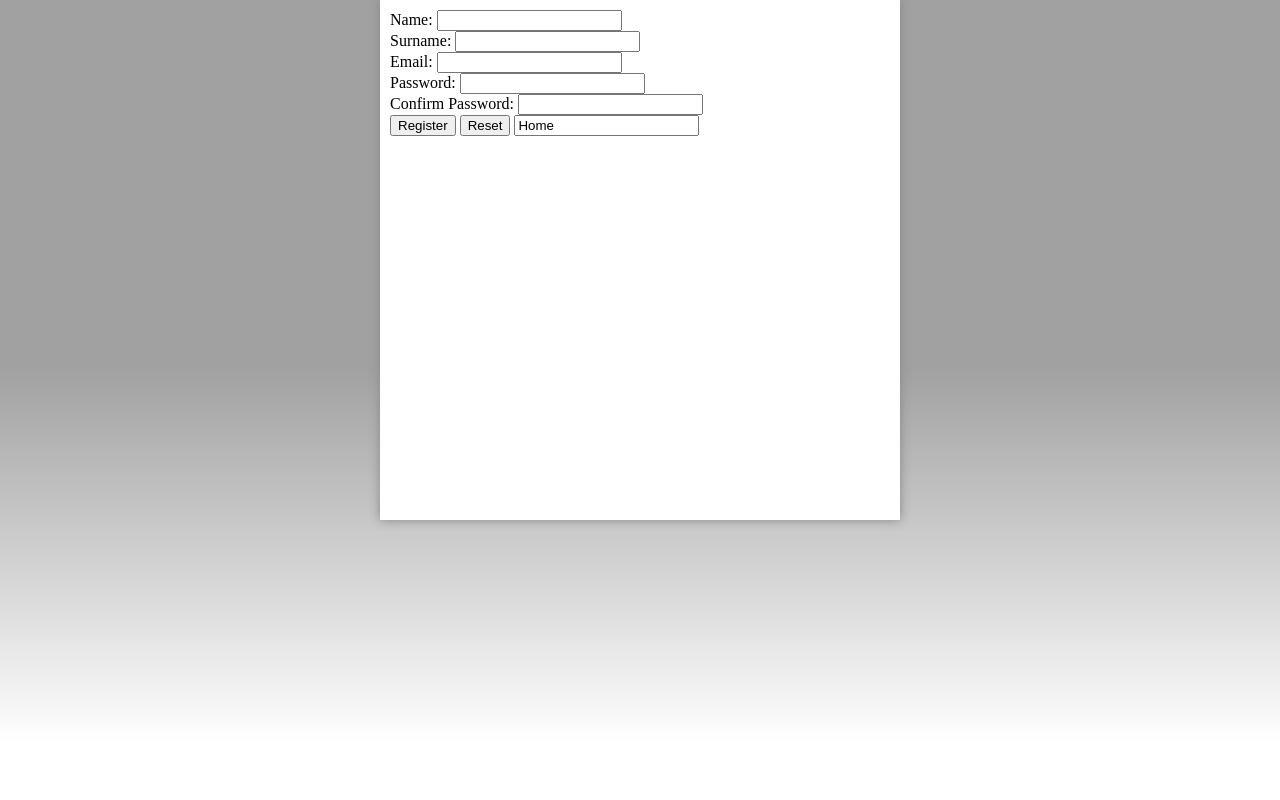
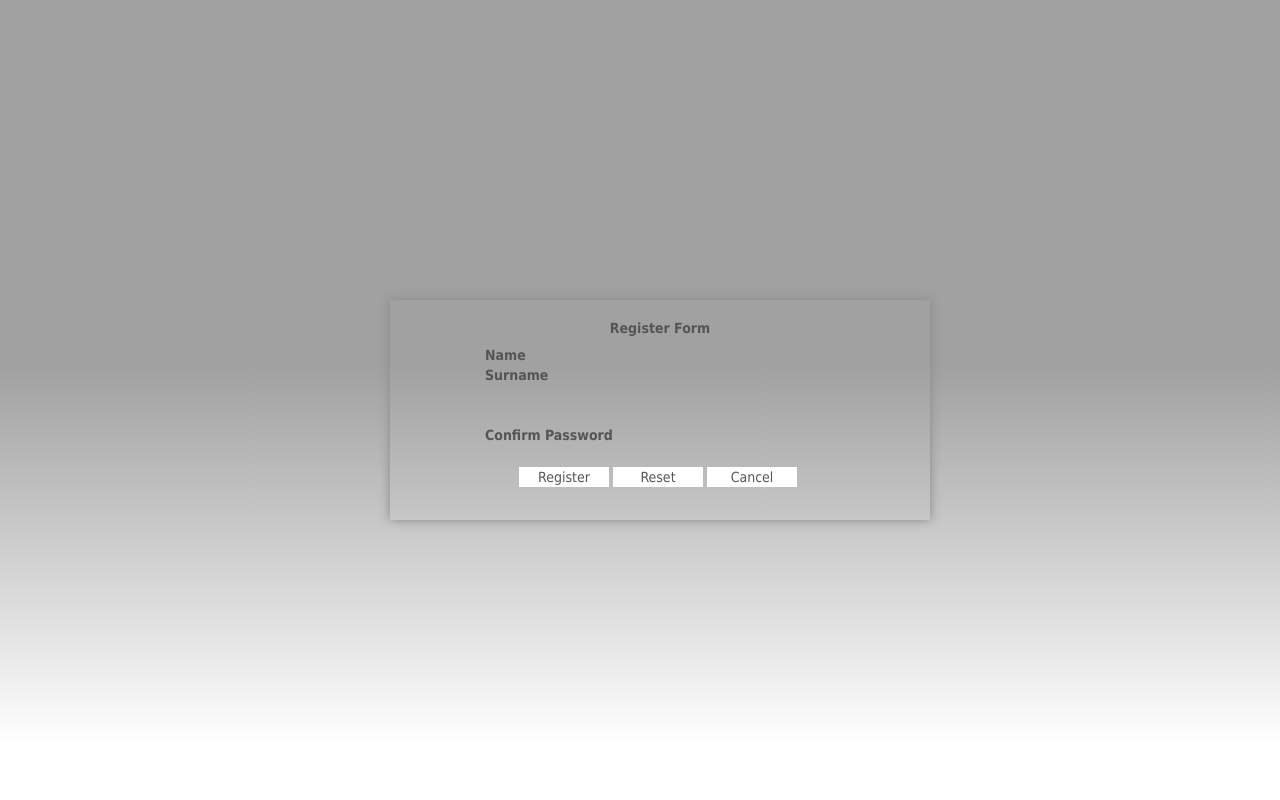
Before and after one commit to superizer/hawkeye, a Python web app: template hawkeye/templates/accounts/register.mako in a window 1280 px wide. Run offline with Mako, Linux system fonts and the light colour scheme; the template is opened without the code that fills it, so the values that code supplies are empty.

Commit message:
edit css register form and account validate

```diff
--- a/hawkeye/public/theme/style/core.css
+++ b/hawkeye/public/theme/style/core.css
@@ -9,6 +9,8 @@ html,body {
 	background-image: -ms-linear-gradient(bottom, #FFFFFF 7%, #A1A1A1 54%);
 	background-image: -webkit-gradient(linear, left bottom, left top, color-stop(0.07, #FFFFFF
 		), color-stop(0.54, #A1A1A1) );
+	-webkit-font-smoothing: antialiased;
+
 }
 
 #wrapper {
@@ -53,10 +55,9 @@ html,body {
 	width: 100%;
 	padding: 2px;
 	height: 16px;
-	font: bold 14px Tahoma, Geneva, sans-serif;
+	font: bold 12px Tahoma, Geneva, sans-serif;
 	text-align: center;
 	color: red;
-	margin-top: px;
 }
 
 #login-form {
@@ -121,21 +122,37 @@ html,body {
 /* --- register form --- */
 #register-box {
 	width: 500px;
-	height: 500px;
-	background-color: #fff;
-	margin-left: auto;
-	margin-right: auto;
-	padding: 10px;
+	height: 180px;
+	padding: 20px;
+
+	position: fixed;
+	left: 50%;
+	top: 50%;
+	margin-top: -100px;
+	margin-left: -250px;
+
 	-webkit-box-shadow: 0px 0px 10px #888;
 	box-shadow: 0px 0px 10px #888;
 	-webkit-box-shadow: 0px 0px 10px #888;
 	-webkit-box-shadow: 0px 0px 10px #888;
 }
 
-#login-form-name {
+#register-form-inform{
+	color: #555;
+	text-align: center;
+	font: bold 14px Tahoma, Geneva, sans-serif;
+	margin-bottom:10px;
+}
+
+#register-form {
+	width: 352px;
+	margin: 0px auto;
+}
+
+#register-form-name {
 	float: left;
 	display: inline;
-	width: 80px;
+	width: 150px;
 	height: 16px;
 	padding: 1px;
 	text-align: left;
@@ -145,12 +162,52 @@ html,body {
 	color: #555555;
 }
 
-#login-form-field {
+#register-form-field {
 	float: left;
 	margin-bottom: 2px;
 	display: inline;
 	width: 200px;
 	height: 18px;
+}
+
+.form-register {
+	width: 195px;
+	height: 14px;
+	border: 1px solid #ffffff;
+	background-color: #ffffff;
+	font: 14px Tahoma, Geneva, sans-serif;
+}
+
+#register-message {
+	clear:left;
+	width: 100%;
+	height : 12px;
+	padding: 2px;
+	margin-top: 5px;
+	margin-bottom: 5px;
+	font: bold 12px Tahoma, Geneva, sans-serif;
+	text-align: center;
+	color: red;
+}
+
+#register-form-button {
+	width: 282px;
+	height: 14px;
+	margin: 0px auto;
+}
+
+.register-button {
+	width: 90px;
+	border: 1px solid #fff;
+	text-align: center;
+	background-color: #ffffff;
+	font: 14px Tahoma, Geneva, sans-serif;
+	color: #555555;
+}
+
+.register-button:hover {
+	background-color: #A1A1A1;
+	color: #ffffff;
 }
 
 /* --- menu --- */
--- a/hawkeye/templates/accounts/register.mako
+++ b/hawkeye/templates/accounts/register.mako
@@ -1,14 +1,33 @@
 <%inherit file="/base/base.mako"/>
 
 <div id="register-box">
-<form action="/register" method="get">
-Name: <input type="text" name="name"><br/>
-Surname: <input type="text" name="surname"><br/>
-Email: <input type="text" name="email"><br/>
-Password: <input type="password" name="password"><br/>
-Confirm Password: <input type="password" name="password"><br/>
-<input type="submit" value="Register">
-<input type="reset" value="Reset">
-<a href="/login"><input type="botton" value="Home"></a>
-</form>
+	<div id="register-form-inform">Register Form</div>
+	<form id="register-form" action="/register" method="get">
+		<div id="register-form-name">Name</div>
+		<div id="register-form-field">${form.name(class_='form-register')}</div>
+		<div id="register-form-name">Surname</div>
+		<div id="register-form-field">${form.surname(class_='form-register')}</div>
+		<div id="register-form-name">${form.email.label}</div>
+		<div id="register-form-field">${form.email(class_='form-register')}</div>
+		<div id="register-form-name">${form.password.label}</div>
+		<div id="register-form-field">${form.password(class_='form-register')}</div>
+		<div id="register-form-name">Confirm Password</div>
+		<div id="register-form-field">${form.confirm(class_='form-register')}</div>
+		<div id="register-message">
+	        % if form.get_error('name'):
+				${form.get_error('name')}
+			% elif form.get_error('surname'):
+				${form.get_error('surname')}
+			% elif form.get_error('email'):
+			    ${form.get_error('email')}
+			% elif form.get_error('password'):
+			    ${form.get_error('password')}
+			% endif
+        </div>
+		<div id="register-form-button">
+			<input type="submit" class="register-button" value="Register">
+			<input type="reset" class="register-button" value="Reset">
+			<a href="/login"><input type="button" class="register-button" value="Cancel"></a>
+		</div>
+	</form>
 </div>
```
Also changed, not shown: hawkeye/forms/account_form.py (+4 -4 lines), hawkeye/views/accounts.py (+11 -2 lines).
